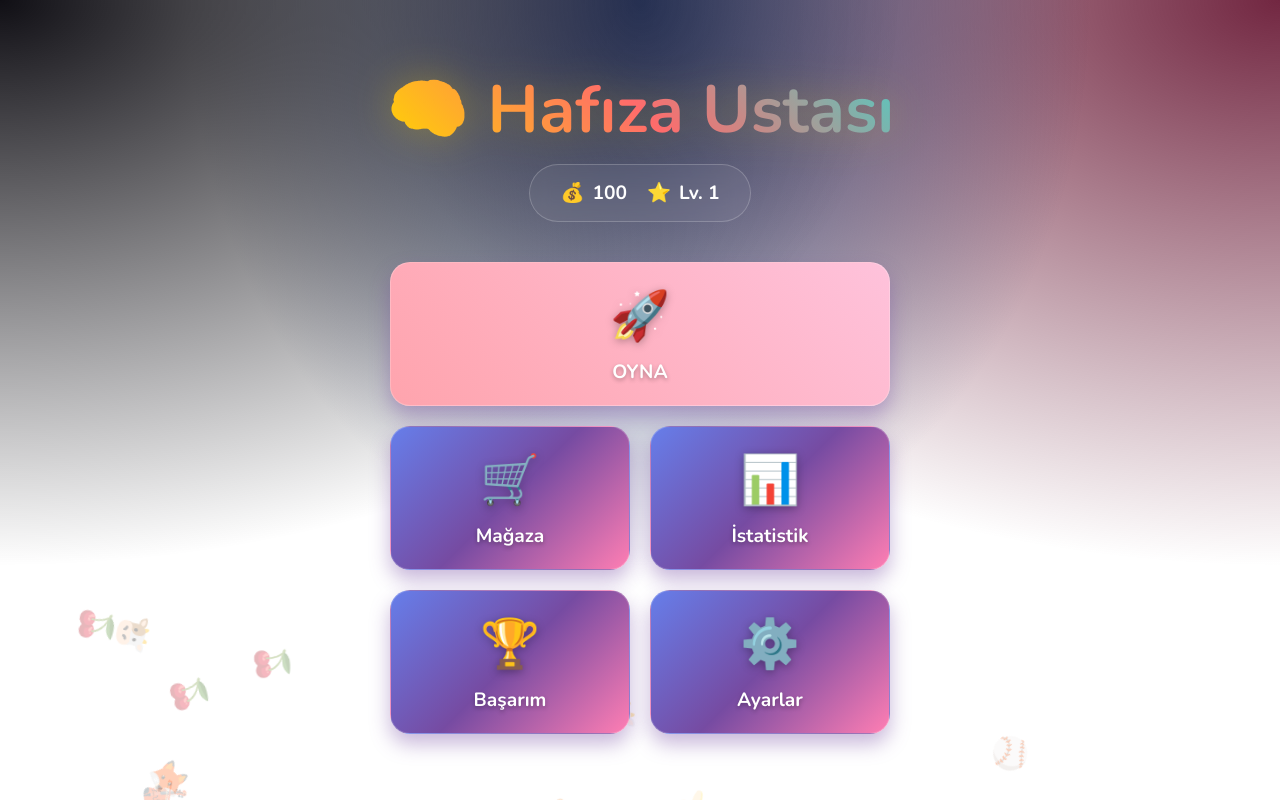
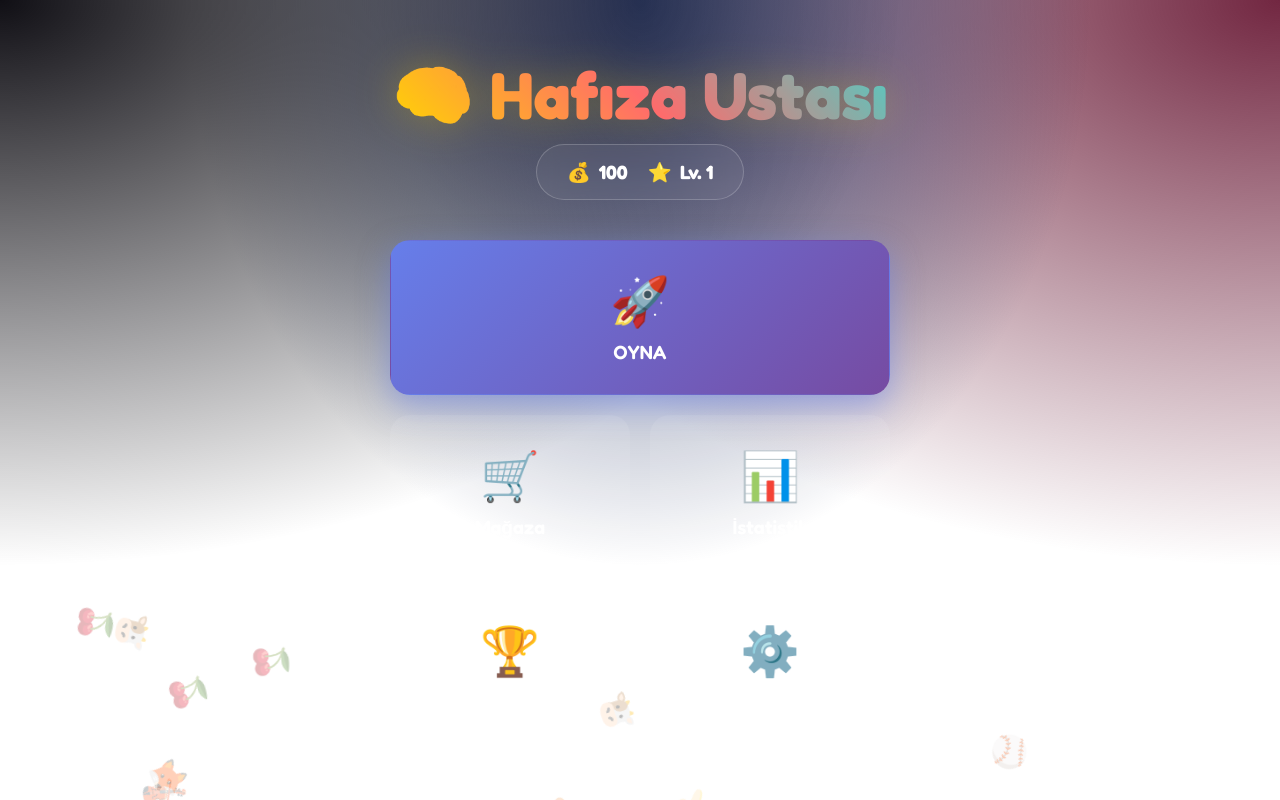
Before and after one commit to aliihaydargenc-dotcom/Zipzip, a plain HTML site: page index.html in a window 1280 px wide. Drawn offline with nearby package versions, Linux system fonts and the light colour scheme.

Commit message:
Change font to Fredoka and modify styles
Updated font from Nunito to Fredoka and adjusted styles.

```diff
--- a/index.html
+++ b/index.html
@@ -5,9 +5,7 @@
     <meta charset="UTF-8">
     <meta name="viewport" content="width=device-width, initial-scale=1.0, maximum-scale=1.0, user-scalable=no">
     <title>Hafıza Ustası Pro 🏆</title>
-    <link rel="preconnect" href="https://fonts.googleapis.com">
-    <link rel="preconnect" href="https://fonts.gstatic.com" crossorigin>
-    <link href="https://fonts.googleapis.com/css2?family=Nunito:wght@400;700;900&display=swap" rel="stylesheet">
+    <link href="https://fonts.googleapis.com/css2?family=Fredoka:wght@300;400;600;700&display=swap" rel="stylesheet">
     <style>
         :root {
             --primary: #667eea;
@@ -29,17 +27,16 @@
             -webkit-tap-highlight-color: transparent;
         }
 
-      body {
-            /* Fredoka gitti, Nunito geldi */
-            font-family: 'Nunito', sans-serif;
-
-            /* Diğer ayarların aynen kalsın */
+        body {
+            font-family: 'Fredoka', sans-serif;
+            /* 100vh yerine 100dvh kullanıyoruz. d = dynamic.
+               Adres çubuğu varsa ona göre, yoksa tam ekrana göre ayarlar. */
             height: 100dvh;
             width: 100vw;
-            overflow: hidden;
+            overflow: hidden; /* Kaydırmayı tamamen kapatır */
             background: linear-gradient(135deg, #1a1a2e 0%, #16213e 50%, #0f3460 100%);
             color: white;
-            position: fixed;
+            position: fixed; /* Ekranı çiviler, titremeyi engeller */
             top: 0;
             left: 0;
         }
@@ -134,7 +131,6 @@
             text-align: center;
             background: linear-gradient(45deg, #ffd700, #ff6b6b, #4ecdc4);
             -webkit-background-clip: text;
-  background-clip: text; /* VS Code'un istediği standart kod bu */
             -webkit-text-fill-color: transparent;
             filter: drop-shadow(0 0 20px rgba(255, 215, 0, 0.3));
             animation: pulseTitle 3s infinite ease-in-out;
@@ -155,7 +151,6 @@
 
         .summary-item { display: flex; align-items: center; gap: 8px; font-size: 1.2rem; font-weight: 700; }
 
-       /* --- MENÜ IZGARA YAPISI (Grid) --- */
         .menu-grid {
             display: grid;
             grid-template-columns: repeat(2, 1fr);
@@ -164,64 +159,43 @@
             width: 100%;
         }
 
-        /* --- BUTON TASARIMI (RGB Gradient) --- */
         .menu-btn {
-            /* Canlı RGB Arka Plan */
-            background: linear-gradient(135deg, #667eea 0%, #764ba2 50%, #ff7eb3 100%);
-
             display: flex;
             flex-direction: column;
             align-items: center;
             justify-content: center;
-            padding: 20px;
+            padding: 30px;
+            background: rgba(255,255,255,0.08);
             border-radius: 20px;
             cursor: pointer;
-
-            /* Kenarlık ve Gölge */
-            border: 1px solid rgba(255,255,255,0.2);
-            box-shadow: 0 10px 20px rgba(118, 75, 162, 0.4);
-
-            /* Animasyonlar */
-            transition: transform 0.3s ease, box-shadow 0.3s ease, filter 0.3s;
+            transition: all 0.3s ease;
+            border: 1px solid transparent;
         }
 
         .menu-btn:hover {
-            transform: translateY(-5px) scale(1.02);
-            box-shadow: 0 15px 30px rgba(118, 75, 162, 0.6);
-            filter: brightness(1.1); /* Parlama efekti */
-            border-color: #fff;
+            background: rgba(255,255,255,0.15);
+            border-color: var(--primary);
+            transform: translateY(-5px);
         }
 
-        /* --- İKON AYARLARI (Senin aradığın kısım burası) --- */
-        .menu-btn-icon {
-            font-size: 3rem;
-            margin-bottom: 10px;
-            /* İkona hafif gölge verelim ki renkli zeminde patlasın */
-            filter: drop-shadow(0 2px 4px rgba(0,0,0,0.3));
+        .menu-btn-icon { font-size: 3rem; margin-bottom: 10px; }
+        .menu-btn-text { font-size: 1.2rem; font-weight: 600; }
+
+        .play-btn-large {
+            grid-column: span 2;
+            background: linear-gradient(135deg, var(--primary), var(--secondary));
+            box-shadow: 0 10px 30px rgba(102, 126, 234, 0.5);
         }
 
-        /* --- YAZI AYARLARI --- */
-        .menu-btn-text {
-            font-size: 1.2rem;
-            font-weight: 700;
-            color: white;
-            text-shadow: 0 2px 4px rgba(0,0,0,0.3);
-        }
-
-        /* --- OYNA BUTONU (En büyük buton) --- */
-        .play-btn-large {
-            grid-column: span 2; /* 2 sütunluk yer kapla */
-            /* Oyna butonu biraz daha farklı, daha dikkat çekici olsun */
-            background: linear-gradient(45deg, #ff9a9e 0%, #fecfef 99%, #fecfef 100%);
-            background-size: 200% auto;
-            animation: gradientMove 3s ease infinite;
-        }
-
-        /* Oyna butonunun hareketli rengi için */
-        @keyframes gradientMove {
-            0% { background-position: 0% 50%; }
-            50% { background-position: 100% 50%; }
-            100% { background-position: 0% 50%; }
+        /* --- Modals (Shop, Stats, etc) --- */
+        .modal-header {
+            width: 100%;
+            max-width: 800px;
+            display: flex;
+            justify-content: space-between;
+            align-items: center;
+            margin-bottom: 30px;
+            margin-top: 20px;
         }
 
         .modal-title { font-size: 2.5rem; color: var(--accent); }
```
